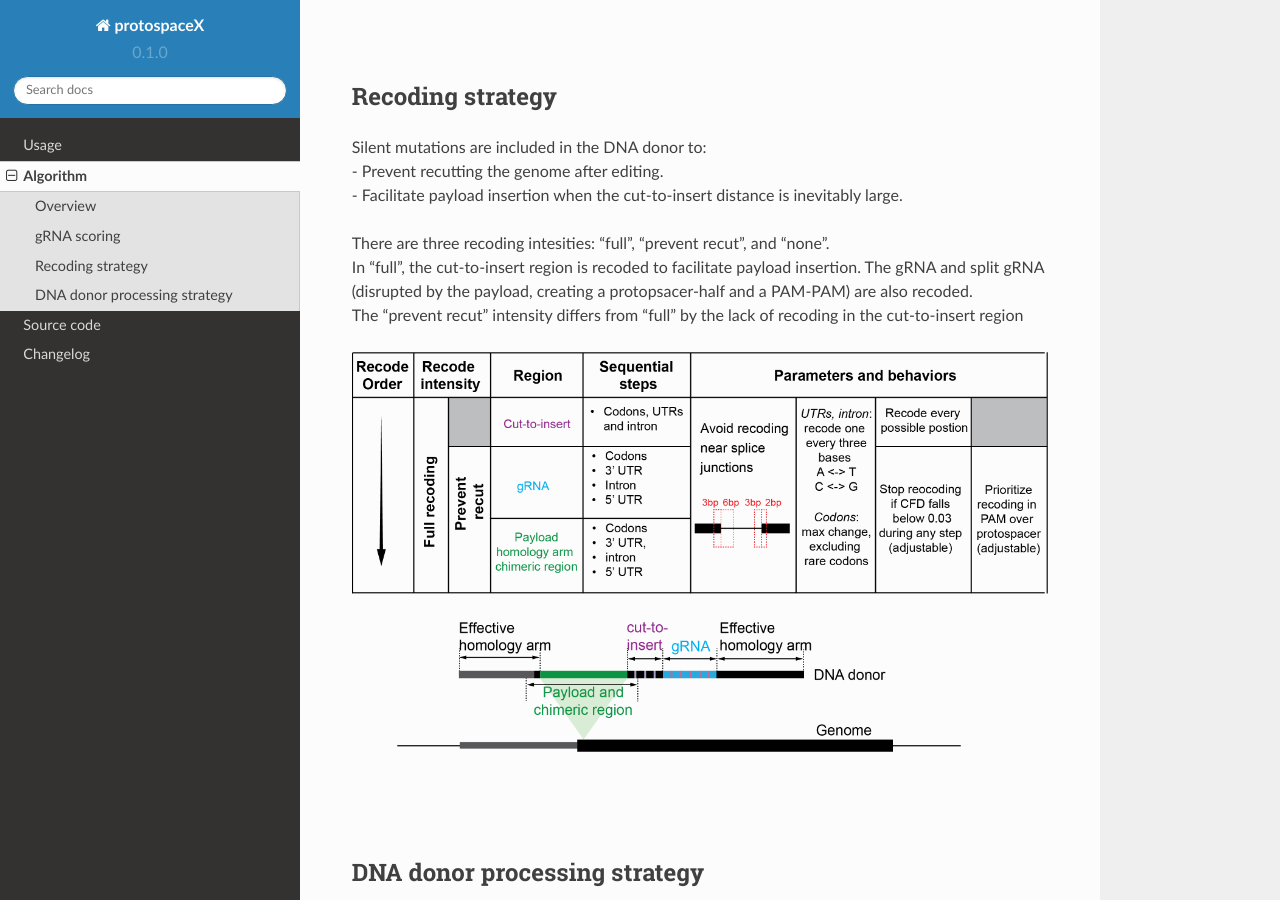
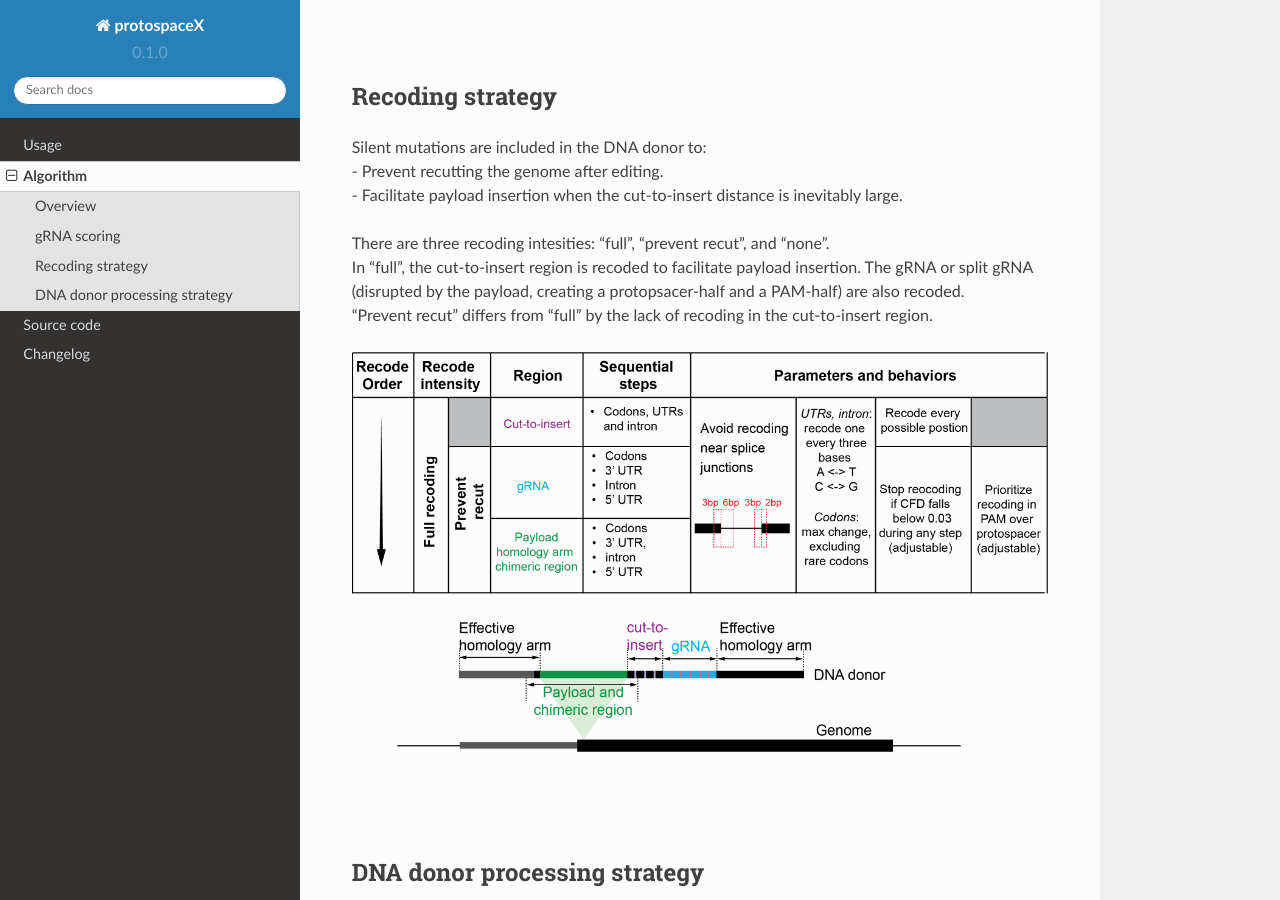
Before and after one commit to duopeng/protoSpaceJAM-readthedocs, a Sphinx documentation site: the page built from docs/source/algorithm.rst, in a window 1280 px wide and 900 px high, scrolled down 1536 px. Built offline with Sphinx 7.4.7 and the Read the Docs theme 2.0.0, drawn with Linux system fonts in a browser that asks for light colours.

Commit message:
Update algorithm.rst

```diff
--- a/docs/source/algorithm.rst
+++ b/docs/source/algorithm.rst
@@ -27,8 +27,8 @@ Recoding strategy
 | - Facilitate payload insertion when the cut-to-insert distance is inevitably large.
 |
 | There are three recoding intesities: "full", "prevent recut", and "none".
-| In "full", the cut-to-insert region is recoded to facilitate payload insertion. The gRNA and split gRNA (disrupted by the payload, creating a protopsacer-half and a PAM-PAM) are also recoded.
-| The "prevent recut" intensity differs from "full" by the lack of recoding in the cut-to-insert region
+| In "full", the cut-to-insert region is recoded to facilitate payload insertion. The gRNA or split gRNA (disrupted by the payload, creating a protopsacer-half and a PAM-half) are also recoded.
+| "Prevent recut" differs from "full" by the lack of recoding in the cut-to-insert region.
 
 .. figure:: /_static/images/recode.png
    :width: 100%
```
